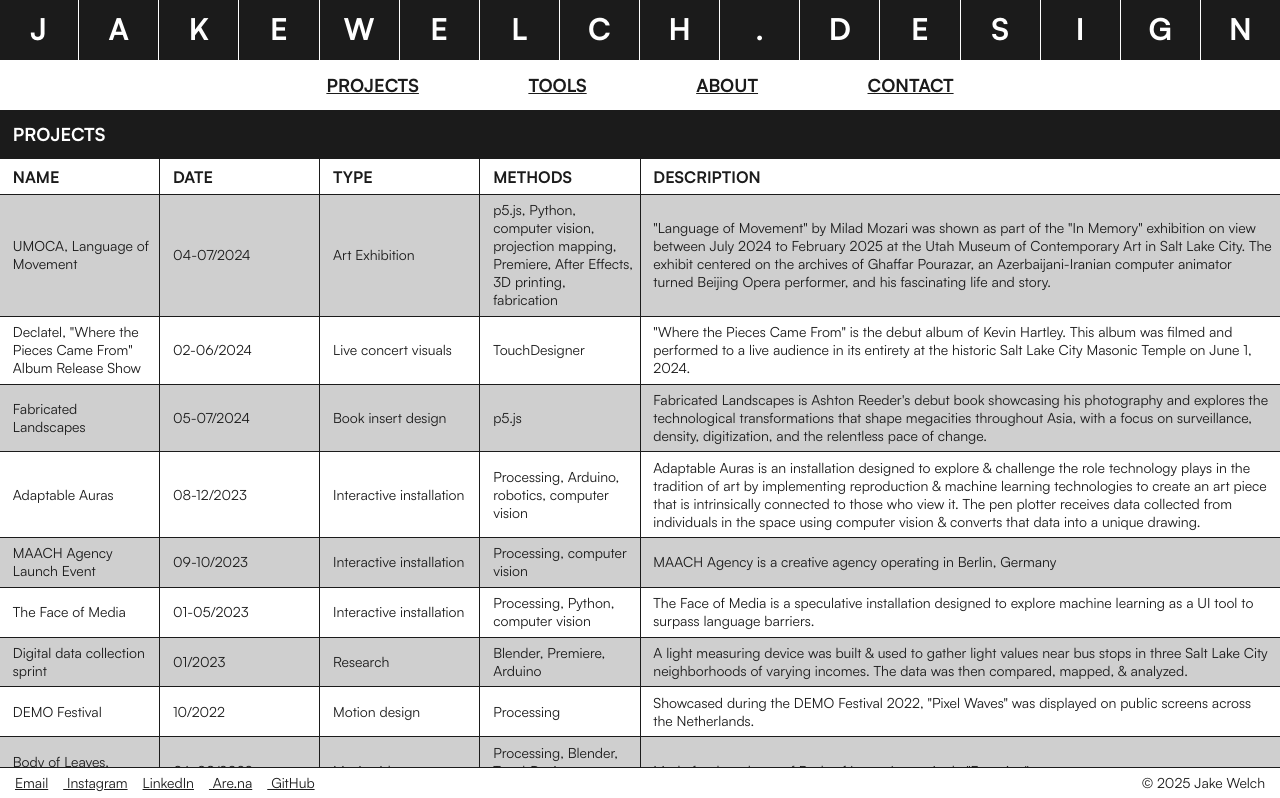
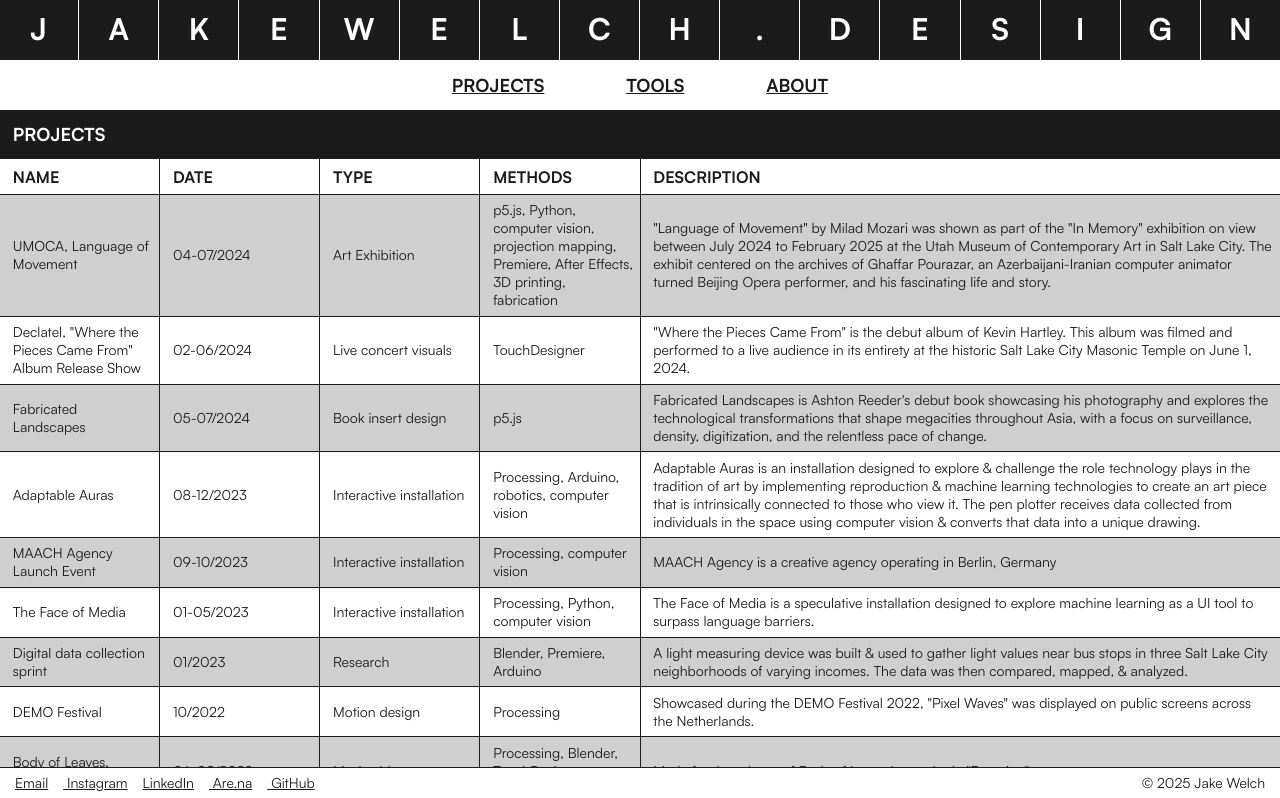
Before and after one commit to jake-welch-design/jakewelch.design_v5, a Vue app: page / in a window 1280 px wide. Shown: the top 798 px of the page. Built offline with nearby package versions, Linux system fonts and the light colour scheme.

Commit message:
Update Navbar

```diff
--- a/src/components/Navbar.vue
+++ b/src/components/Navbar.vue
@@ -17,7 +17,6 @@
       <!-- <a href="#gallery">EXPERIMENTS</a>  -->
       <a href="#tools">TOOLS</a>
       <a href="#about">ABOUT</a>
-      <a href="#contact">CONTACT</a>
     </div>
   </div>
 </template>
@@ -173,7 +172,7 @@ h2 {
   .bookmarks {
     display: flex;
     justify-content: space-between;
-    width: 50%;
+    width: 30%;
   }
 
   @media (max-width: 600px) {
```
